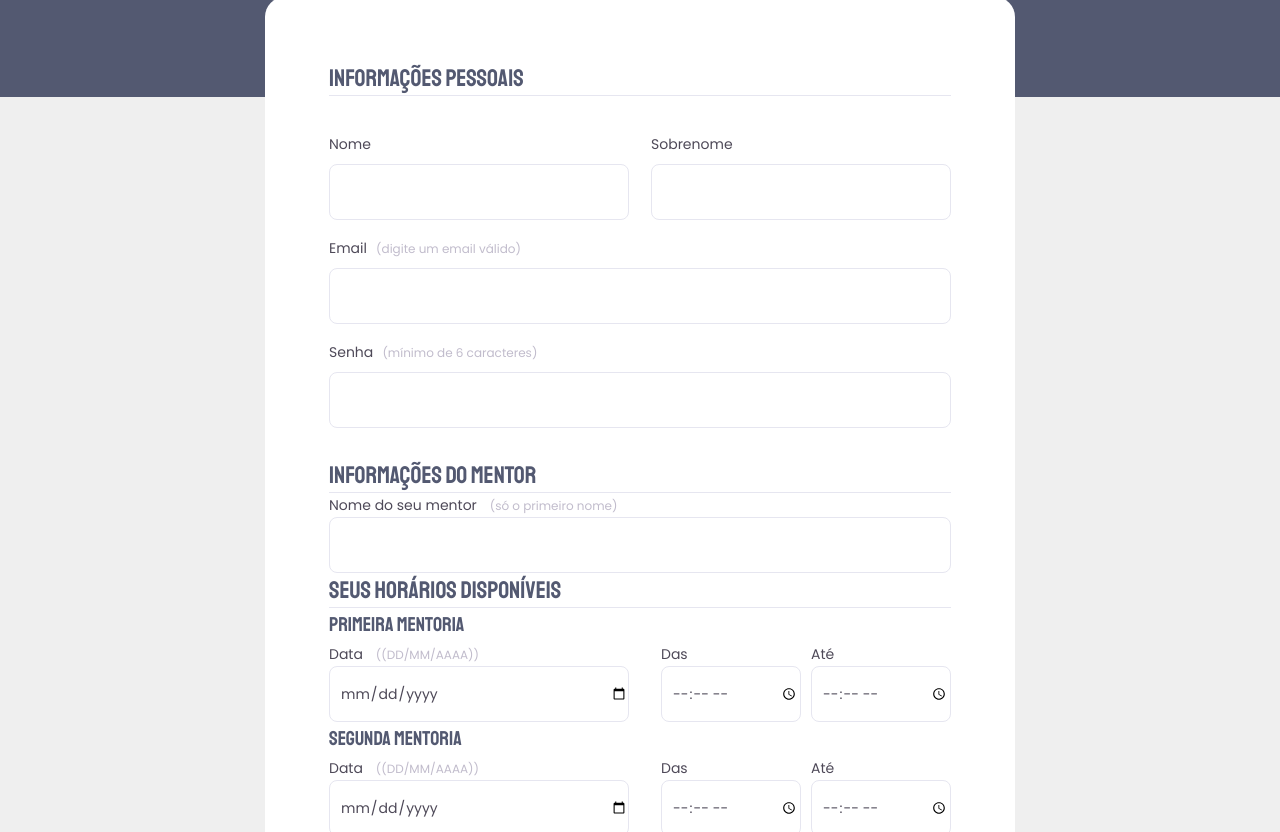
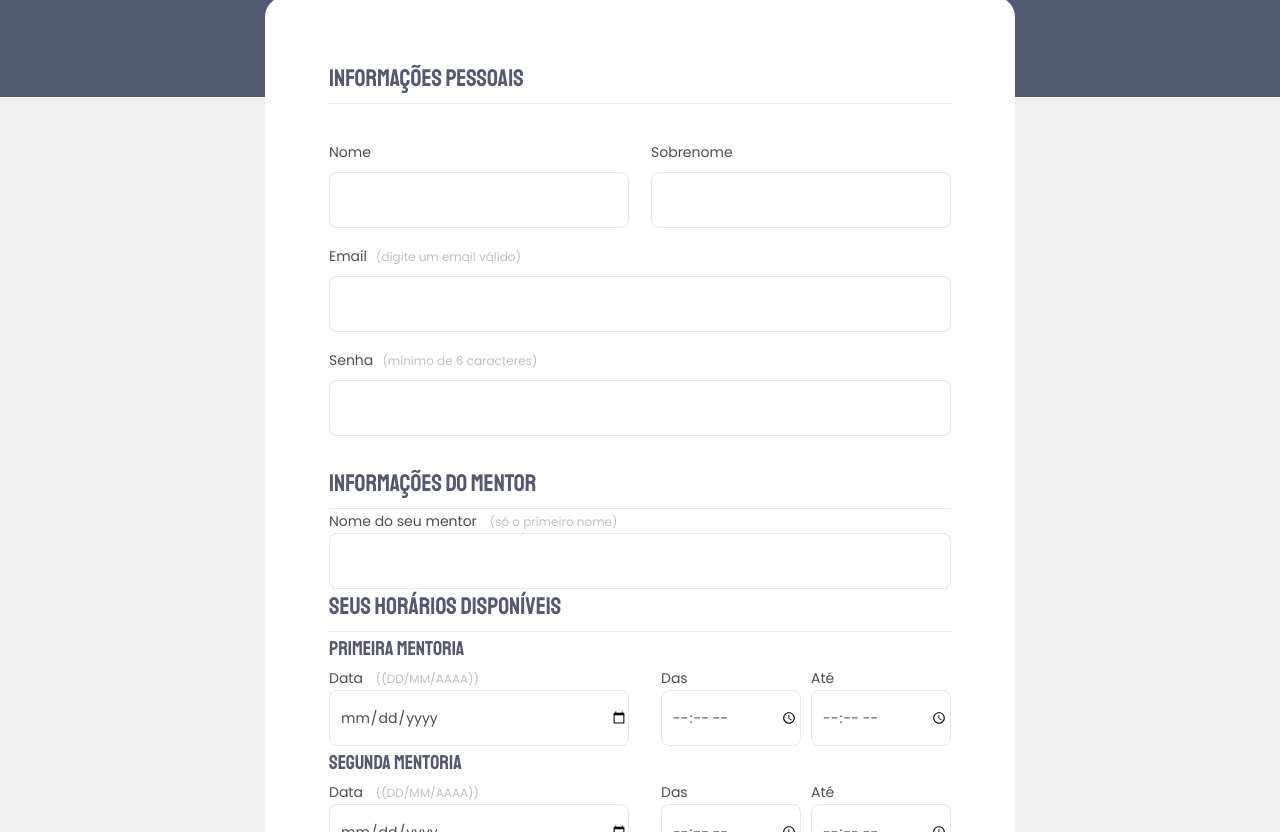
Before and after one commit to bpinheiro8/projeto-formulario-mentoria, a plain HTML site: page index.html in a window 1280 px wide. Shown: the part 339-1171 px from the top of the page. Drawn offline with Linux system fonts and the light colour scheme.

Commit message:
form refactoring

```diff
--- a/index.html
+++ b/index.html
@@ -19,6 +19,7 @@
       <form>
         <fieldset class="info-name-lastname">
           <legend>INFORMAÇÕES PESSOAIS</legend>
+          <div class="line"></div>
           <div class="col2">
             <div class="input-info">
               <label for="event-name">Nome</label>
@@ -44,6 +45,7 @@
 
         <fieldset class="info-mentor">
           <legend>INFORMAÇÕES DO MENTOR</legend>
+          <div class="line"></div>
           <div class="input-info">
             <label for="event-namementor">Nome do seu mentor <span>(só o primeiro nome)</span></label>
             <input type="text" id="event-namementor" required minlength="3" />
@@ -52,6 +54,7 @@
 
         <fieldset id="info-clock">
           <legend>Seus horários disponíveis</legend>
+          <div class="line"></div>
 
           <legend class="first">Primeira mentoria</legend>
 
--- a/style.css
+++ b/style.css
@@ -62,8 +62,12 @@ legend {
   line-height: 34px;
   font-weight: normal;
   color: #535971;
+}
+
+.line {
   border-bottom: 1px solid #e6e6f0;
   width: 100%;
+  margin-top: 8px;
 }
 
 .col2 {
@@ -127,7 +131,6 @@ legend {
 }
 
 legend.first {
-  border-bottom: 0;
   font-size: 20px;
 }
 
```
